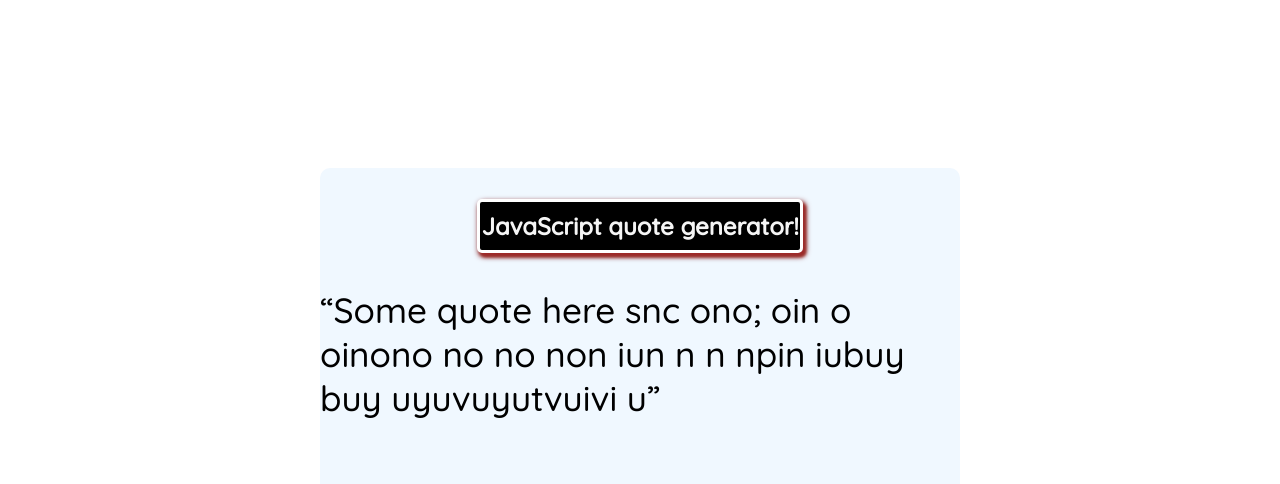
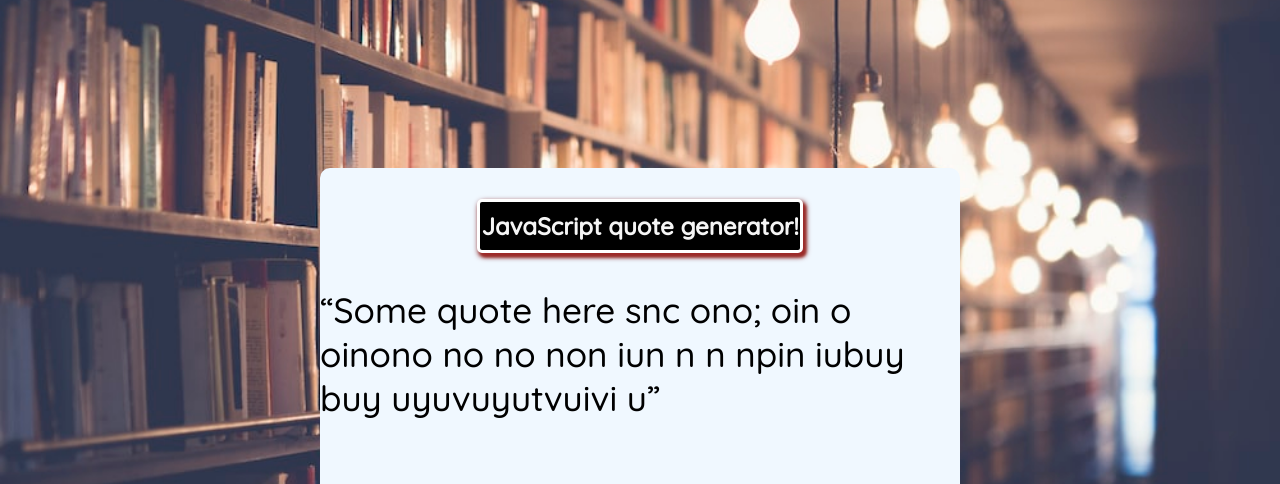
Before and after one commit to coffee4urhead/JavaScript-DOM-Manipulation, a plain HTML site: page Quote generator/quoteGeneratorPage.html in a window 1280 px wide. Shown: the top 484 px of the page. Drawn offline with Linux system fonts and the light colour scheme.

Commit message:
Some background changes applied

```diff
--- a/Quote generator/quoteStyles.css
+++ b/Quote generator/quoteStyles.css
@@ -1,5 +1,5 @@
 body {
-    background: url('pics/Library\ image.jpg.crdownload') no-repeat center center/cover;
+    background: url('pics/Library\ image.jpg') no-repeat center center/cover;
     height: 100vh;
     display: flex;
     align-items: center;
```
Also changed, not shown: Quote generator/pics/Library image.jpg (added), Quote generator/pics/images.jpg (added), 1 other file.
